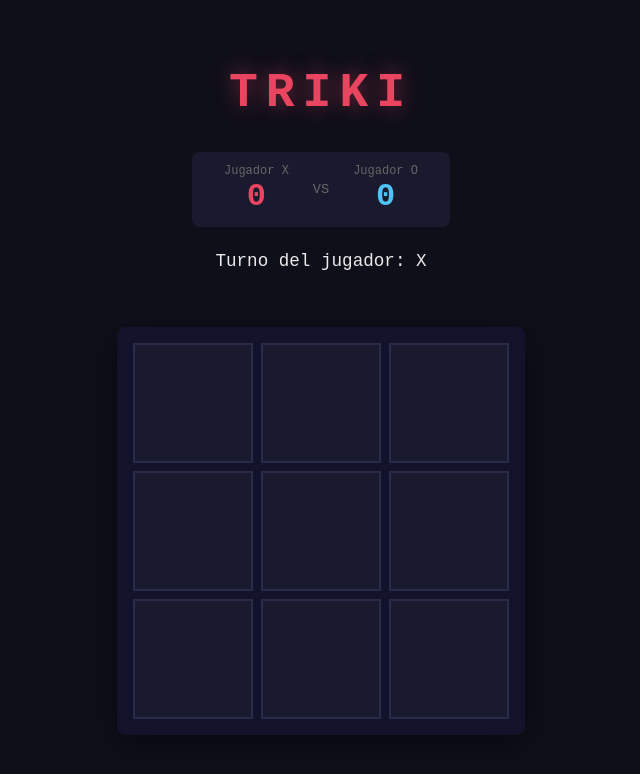
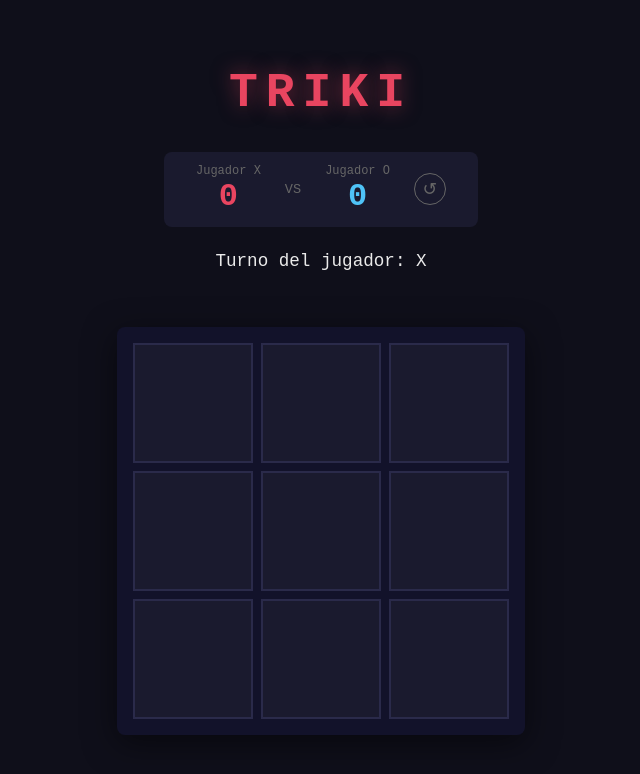
Before and after one commit to ADEP-123/TTriki-Udes, a React (Vite) app: page / in a window 1280 px wide. Shown: the top 774 px of the page, without its empty margins (319-959 px from the left). Built offline with nearby package versions, Linux system fonts and the light colour scheme.

Commit message:
feat: :sparkles: Funcionamiento boton reset score y estilo del mismo

```diff
--- a/src/components/ScoreBoard.jsx
+++ b/src/components/ScoreBoard.jsx
@@ -1,4 +1,4 @@
-function ScoreBoard({ score }) {
+function ScoreBoard({ score, onResetScore }) {
   return (
     <div className="scoreboard">
       <div className="scoreboard__player scoreboard__player--x">
@@ -10,6 +10,13 @@ function ScoreBoard({ score }) {
         <span className="scoreboard__label">Jugador O</span>
         <span className="scoreboard__score">{score.O}</span>
       </div>
+      <button
+        className="btn-reset-score"
+        onClick={onResetScore}
+        title="Reiniciar marcador"
+      >
+        ↺
+      </button>
     </div>
   );
 }
--- a/src/index.css
+++ b/src/index.css
@@ -161,3 +161,25 @@ body {
   font-size: 0.85rem;
   color: var(--muted);
 }
+
+.btn-reset-score {
+  background: transparent;
+  border: 1px solid var(--muted);
+  color: var(--muted);
+  width: 32px;
+  height: 32px;
+  border-radius: 50%;
+  cursor: pointer;
+  font-size: 1.1rem;
+  display: flex;
+  align-items: center;
+  justify-content: center;
+  transition: all 0.2s;
+  margin-left: auto;
+}
+
+.btn-reset-score:hover {
+  border-color: var(--primary);
+  color: var(--primary);
+  transform: rotate(-180deg);
+}
```
